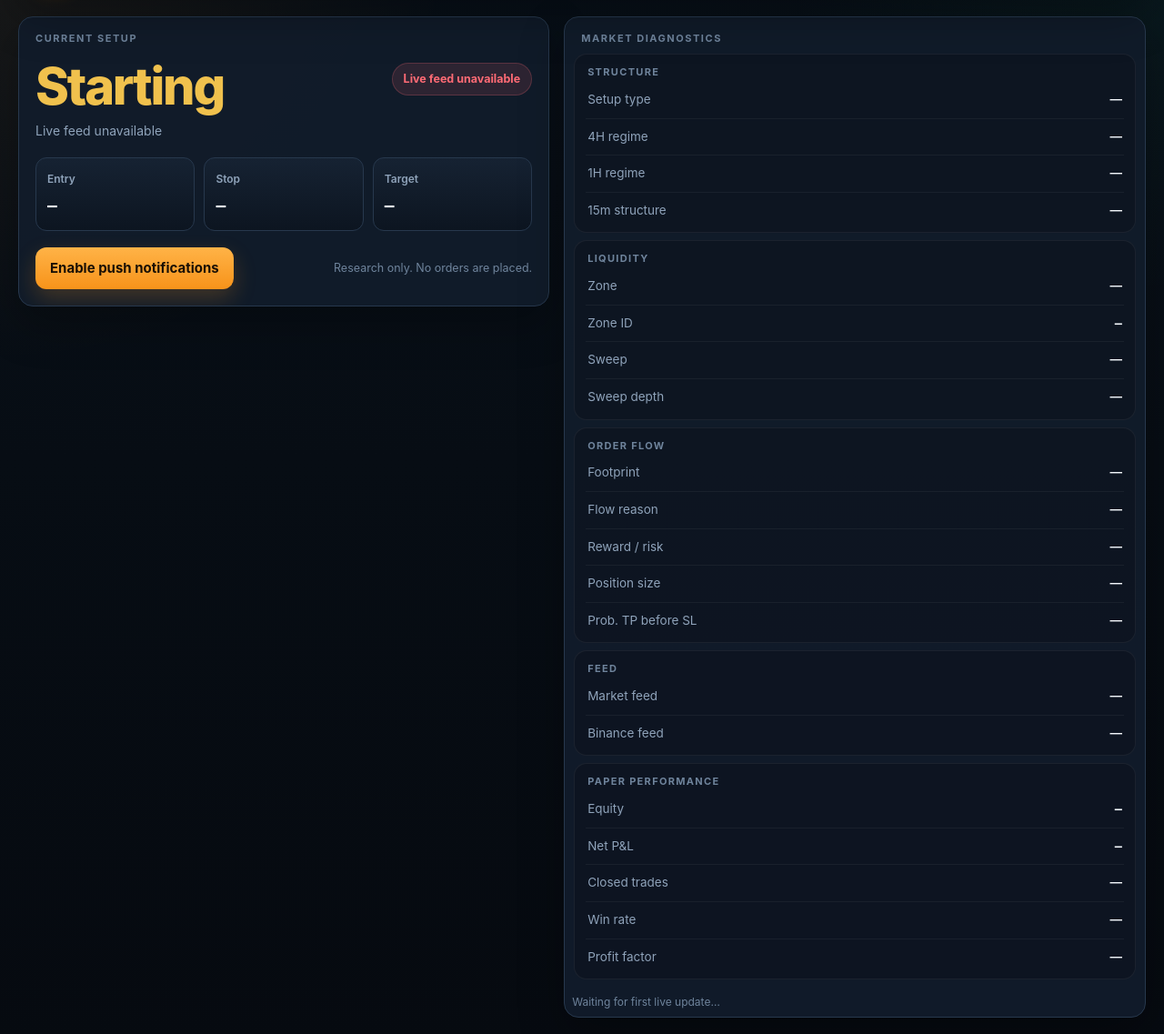
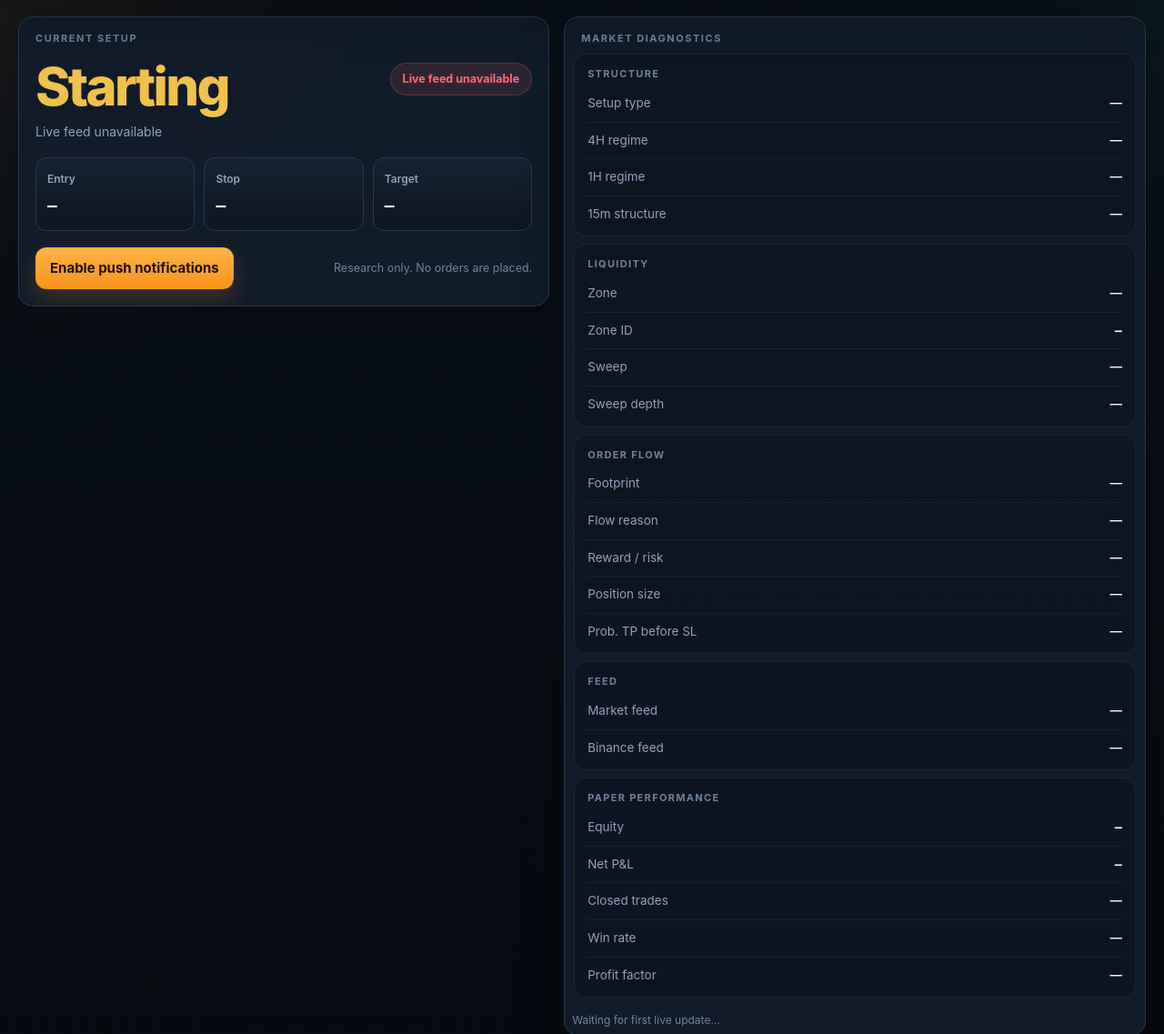
Before and after one commit to Techris93/btc-structure-flow-predictor, a Flask app: page / in a window 1280 px wide. Shown: the part 98-1235 px from the top of the page at 91% size. Run offline with Flask 3, Linux system fonts and the light colour scheme; data that the repository does not hold is empty; parts of the project's set-up code (start-up, migrations or seed data) failed here and were passed over.

Commit message:
Polish dashboard spacing and keep live redesign screenshot
Tighten bias/status spacing and section rhythm, and store a live
verification screenshot of the redesigned terminal.

```diff
--- a/templates/dashboard.html
+++ b/templates/dashboard.html
@@ -195,10 +195,10 @@
 
       .bias {
         margin: 0;
-        font-size: clamp(40px, 6vw, 56px);
-        line-height: 0.95;
+        font-size: clamp(42px, 6vw, 58px);
+        line-height: 0.92;
         font-weight: 780;
-        letter-spacing: -0.04em;
+        letter-spacing: -0.045em;
       }
 
       .bias.bullish { color: var(--bullish); }
@@ -216,12 +216,12 @@
         display: inline-flex;
         align-items: center;
         gap: 8px;
-        padding: 8px 12px;
+        padding: 8px 13px;
         border-radius: 999px;
         font-size: 12.5px;
         font-weight: 650;
         border: 1px solid transparent;
-        max-width: 100%;
+        max-width: min(100%, 320px);
       }
 
       .status-pill.ok {
@@ -329,7 +329,7 @@
       }
 
       .section h2 {
-        margin: 4px 2px 2px;
+        margin: 6px 2px 4px;
         color: var(--muted-2);
         font-size: 11px;
         font-weight: 750;
```
Also changed, not shown: design/dashboard-live.png (added).
